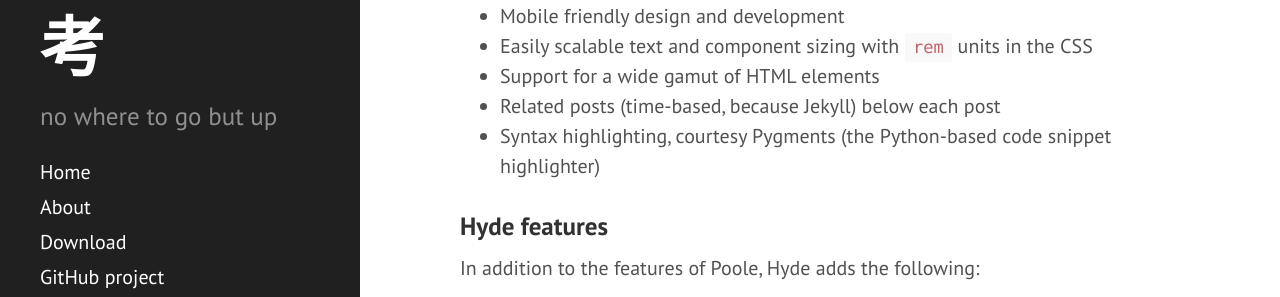
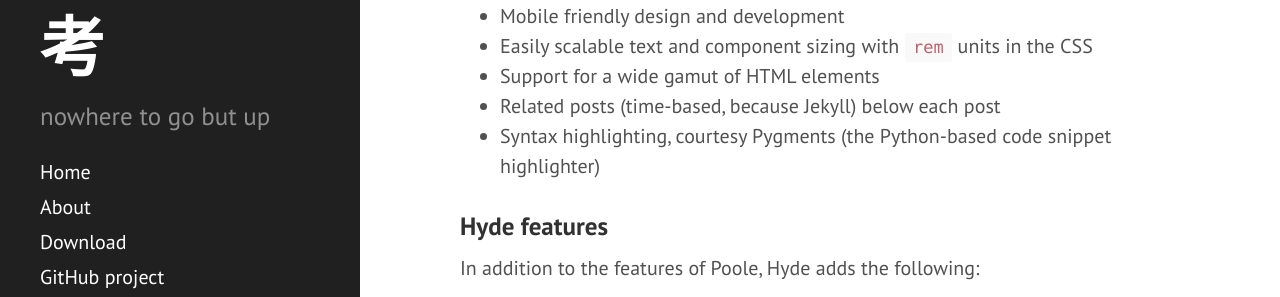
Before and after one commit to Zzzzson/myPage, a Jekyll site: the page built from index.html, in a window 1280 px wide. Shown: the part 480-777 px from the top of the page. Built offline with Jekyll 4.4.1, drawn with Linux system fonts in a browser that asks for light colours; the list of posts is cut into pages by our own code.

Commit message:
edit config

```diff
--- a/_config.yml
+++ b/_config.yml
@@ -9,7 +9,7 @@ gems:             [jekyll-paginate,jekyll-gist]
 title: 子辰的思考
 email: zzzzicccchen@gmail.com
 description: > # this means to ignore newlines until "baseurl:"
-  no where to go but up
+  nowhere to go but up
 baseurl: "" # the subpath of your site, e.g. /blog
 url: "http://www.taitanbai.com" # the base hostname & protocol for your site
 twitter_username: jekyllrb
```
